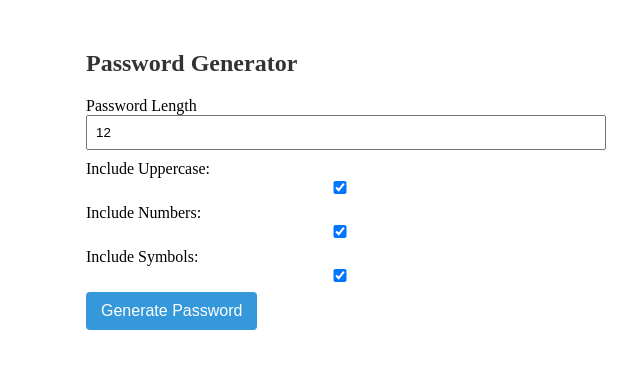
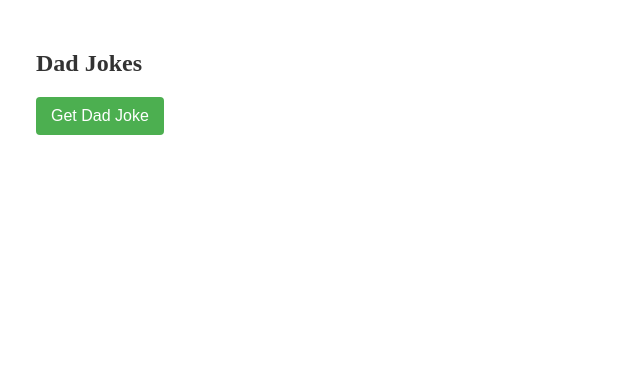
Before and after one commit to riyatdul/my-vue-projects, a Vue app: page / in a window 1280 px wide. Shown: the top 368 px of the page, without its empty margins (304-944 px from the left). Built offline with nearby package versions, Linux system fonts and the light colour scheme.

Commit message:
add/project-8-dad-jokes

```diff
--- a/package.json
+++ b/package.json
@@ -10,6 +10,7 @@
     "lint": "eslint . --ext .vue,.js,.jsx,.cjs,.mjs --fix --ignore-path .gitignore"
   },
   "dependencies": {
+    "axios": "^1.7.7",
     "vue": "^3.4.29"
   },
   "devDependencies": {
--- /dev/null
+++ b/src/8-dad-jokes/App.vue
@@ -0,0 +1,8 @@
+<script setup>
+import DadJokes from './components/DadJokes.vue';
+
+</script>
+
+<template>
+    <DadJokes />
+</template>
--- /dev/null
+++ b/src/8-dad-jokes/components/DadJokes.vue
@@ -0,0 +1,63 @@
+<script setup>
+import axios from 'axios';
+import { ref } from 'vue';
+
+const joke = ref(null);
+const fetchJoke = async () =>{
+    try{
+        const response = await axios.get("https://icanhazdadjoke.com/", {
+            headers: { Accept: "application/json" },
+        });
+        console.log("response : ",response.data);
+        joke.value = response.data.joke;
+    }catch (error){
+        console.error("Error fetching dad joke:", error)
+    }
+};
+
+</script>
+<template>
+    <div class="dad-jokes-container">
+        <h2 class="dad-jokes-title">Dad Jokes</h2>
+        <button @click="fetchJoke" class="get-joke-button">Get Dad Joke</button>
+        <div v-if="joke" class="dad-joke">
+            {{ joke }}
+        </div>
+    </div>
+</template>
+
+<style scoped>
+.dad-jokes-container {
+  max-width: 600px;
+  margin: 50px auto;
+}
+
+.dad-jokes-title {
+  font-size: 24px;
+  color: #333;
+  margin-bottom: 20px;
+}
+
+.get-joke-button {
+  padding: 10px 15px;
+  font-size: 16px;
+  background-color: #4caf50;
+  color: #fff;
+  border: none;
+  border-radius: 4px;
+  cursor: pointer;
+}
+
+.get-joke-button:hover {
+  background-color: #45a049;
+}
+
+.dad-joke {
+  border: 1px solid #ddd;
+  border-radius: 4px;
+  padding: 15px;
+  margin-top: 20px;
+  background-color: #f9f9f9;
+  color: #333;
+}
+</style>
--- a/src/main.js
+++ b/src/main.js
@@ -8,7 +8,8 @@ import { createApp } from 'vue'
 // import App from './3-calculator/App.vue'
 // import App from './4-accordion-list/App.vue'
 // import App from './6-progress-step/App.vue'
-import App from './7-password-generator/App.vue'
+// import App from './7-password-generator/App.vue'
+import App from './8-dad-jokes/App.vue'
 
 
 createApp(App).mount('#app')
```
